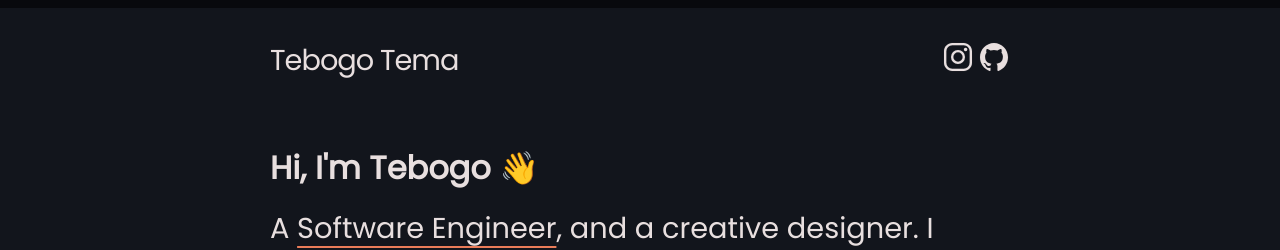
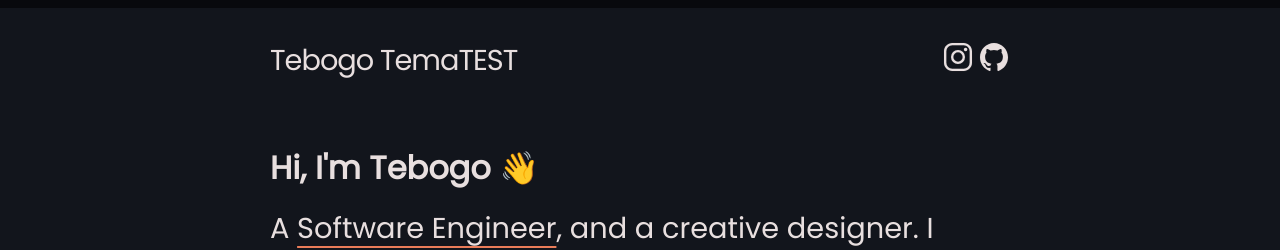
Before and after one commit to feelthedimez/feelthedimez.github.io, a Jekyll site: the page built from index.markdown, in a window 1280 px wide. Shown: the top 250 px of the page. Built offline with Jekyll 4.4.1, drawn with Linux system fonts in a browser that asks for light colours.

Commit message:
Update _config.yml

```diff
--- a/_config.yml
+++ b/_config.yml
@@ -18,7 +18,7 @@
 # You can create any custom variable you would like, and they will be accessible
 # in the templates via {{ site.myvariable }}.
 
-title: Tebogo Tema
+title: Tebogo TemaTEST
 email: dime.tema@gmail.com
 description: >- # this means to ignore newlines until "baseurl:"
   Tebogo Tema is a software engineer in progress. The purpose of this blog/website is to document my journey,
```
